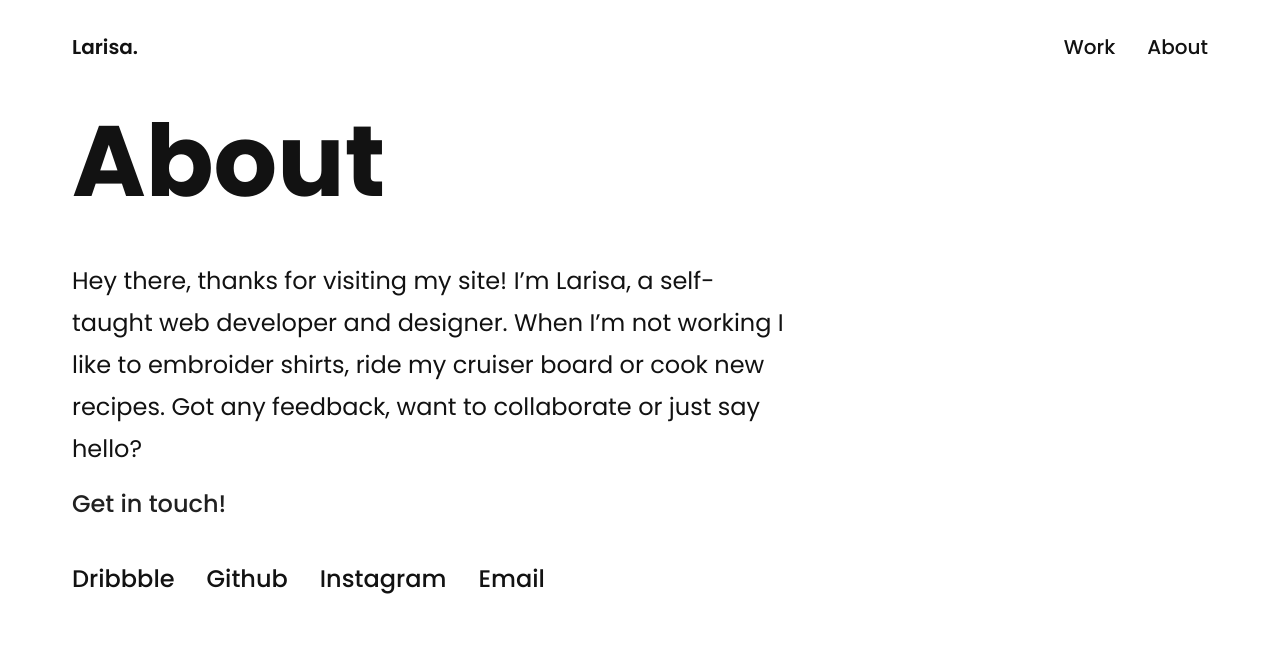
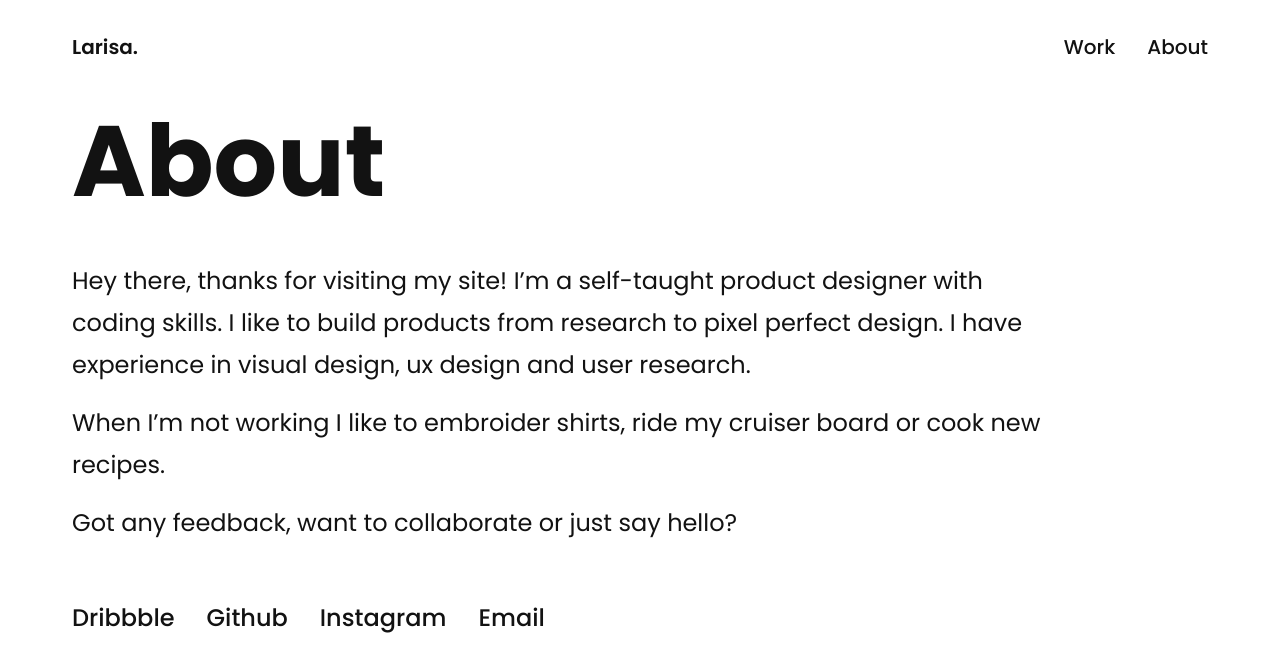
Before and after one commit to larisaescobar/larisaescobar.github.io, a React (Create React App) app: page /about in a window 1280 px wide. Shown: the top 672 px of the page. Built offline with nearby package versions, Linux system fonts and the light colour scheme.

Commit message:
Updated About copy

```diff
--- a/src/pages/About.js
+++ b/src/pages/About.js
@@ -14,7 +14,7 @@ const AboutContent = styled.p`
 
     @media (min-width: 768px) {
         font-size: 1.5em;
-        max-width: 720px;
+        max-width: 1000px;
         padding-bottom: 16px;
         line-height: 42px;
       }
@@ -31,11 +31,17 @@ function About() {
         <AboutWrapper>
             <Header title={'About'} />
             <AboutContent>
-                Hey there, thanks for visiting my site! I’m Larisa,
-                a self-taught web developer and designer. When I’m not working I like to embroider shirts, ride my cruiser board or cook new recipes.
+                Hey there, thanks for visiting my site!
+                I’m a self-taught product designer with coding skills. I like to build products from research to pixel perfect design.
+                I have experience in visual design, ux design and user research.
+            </AboutContent>
+            <AboutContent>
+                When I’m not working I like to embroider shirts, ride my cruiser board or cook new recipes.
+            </AboutContent>
+            <AboutContent>
                 Got any feedback, want to collaborate or just say hello?
             </AboutContent>
-            <ContactLink href='mailto:larisaesco@gmail.com?subject=Hola Larisa!'>Get in touch!</ContactLink>
+
         </AboutWrapper>
     )
 }
```
